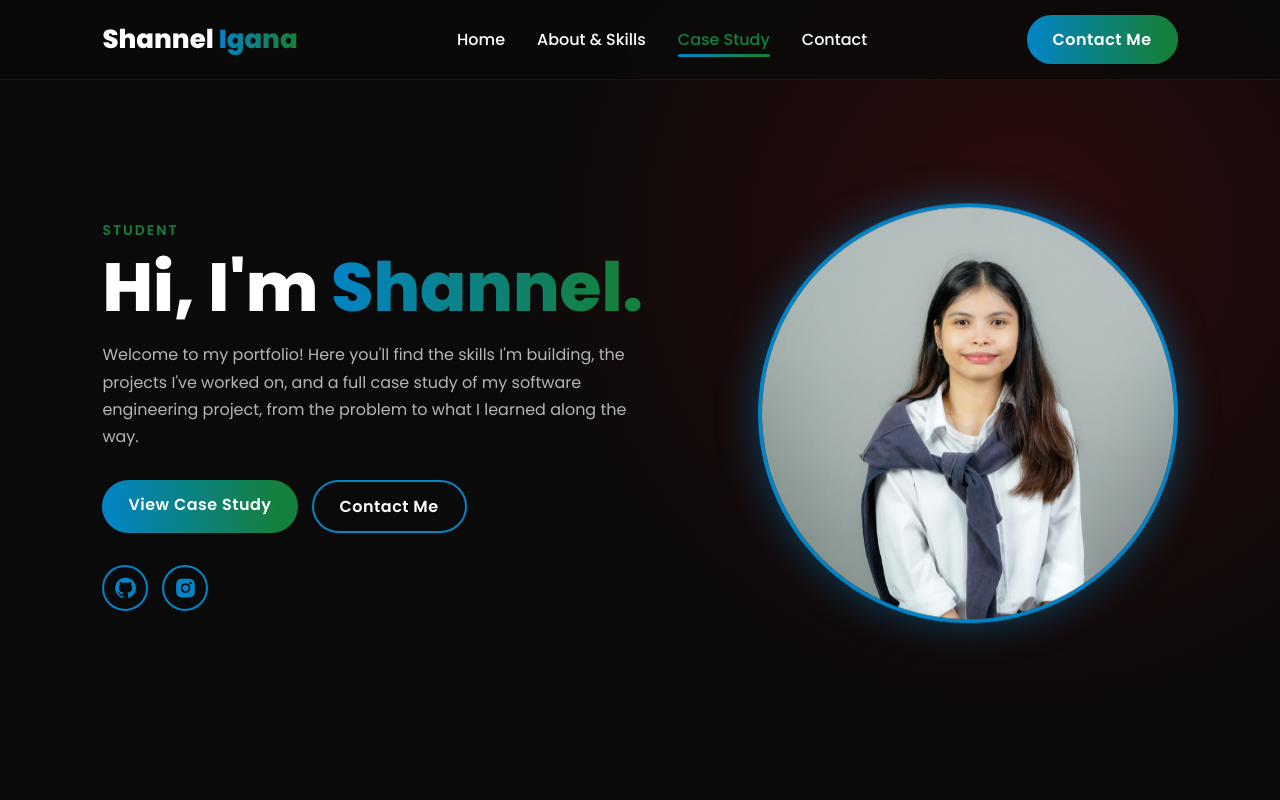
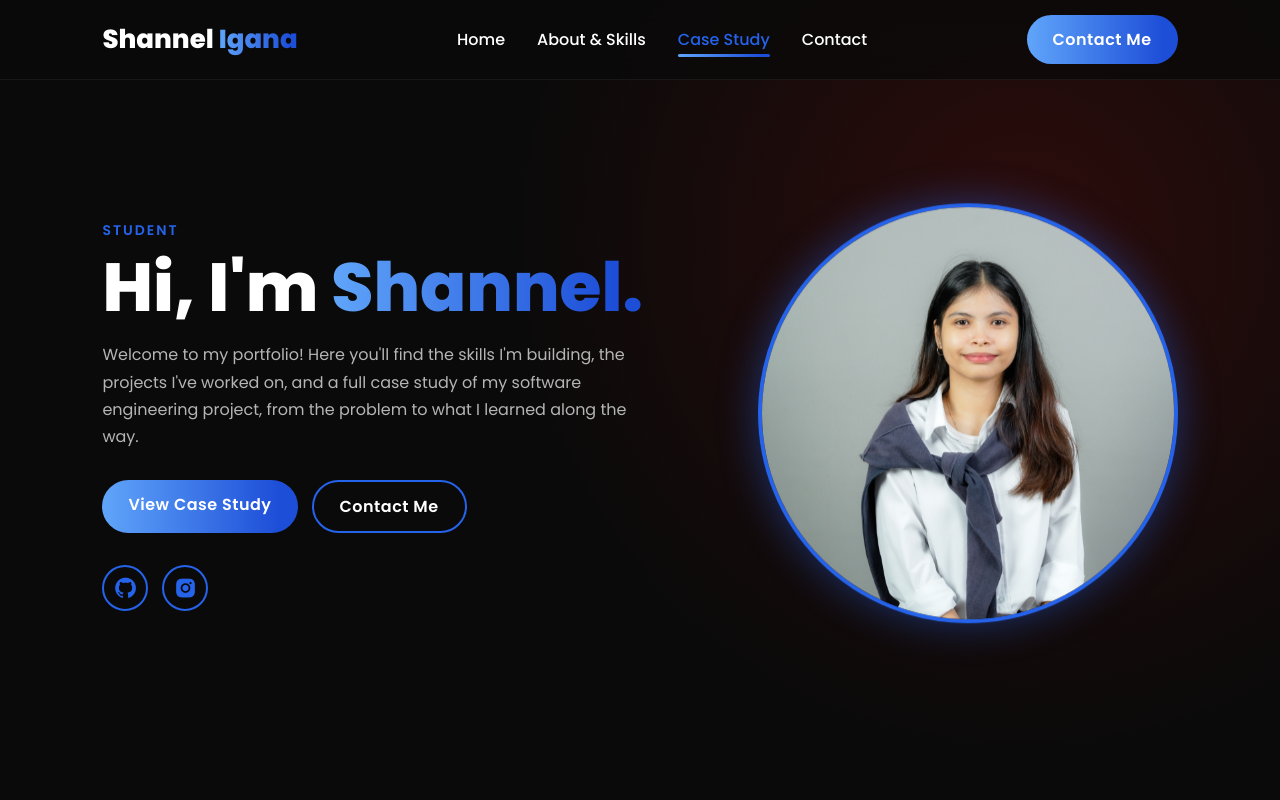
Before and after one commit to shxnele/Personal-Portfolio, a plain HTML site: page index.html in a window 1280 px wide. Shown: the top 800 px of the page. Drawn offline with nearby package versions, Linux system fonts and the light colour scheme.

Commit message:
Update styles.css

```diff
--- a/styles.css
+++ b/styles.css
@@ -1,15 +1,3 @@
-
-
-
-
-
-
-
-
-
-
-
-
 
 
 *,
@@ -27,9 +15,9 @@
     --border-color: #2a2a2a;
     --text-color: #ffffff;
     --muted-color: #b5b5b5;
-    --main-color: #0284c7;
-    --accent-color: #15803d;
-    --gradient: linear-gradient(270deg, #15803d 10%, #0284c7 100%);
+    --main-color: #2563eb;
+    --accent-color: #2563eb;
+    --gradient: linear-gradient(270deg, #1d4ed8 10%, #60a5fa 100%);
     --radius: 1.6rem;
     --header-h: 8rem;
 }
@@ -162,9 +150,9 @@ button { font: inherit; color: inherit; background: none; border: none; cursor:
     color: #fff;
     white-space: nowrap;
 }
-.gradient-btn:hover { transform: translateY(-2px) scale(1.03); box-shadow: 0 0 2rem rgba(2, 132, 199, 0.45); }
+.gradient-btn:hover { transform: translateY(-2px) scale(1.03); box-shadow: 0 0 2rem rgba(37, 99, 235, 0.45); }
 .btn { border: 2px solid var(--main-color); color: var(--text-color); }
-.btn:hover { background: var(--main-color); box-shadow: 0 0 1.8rem rgba(2, 132, 199, 0.5); transform: translateY(-2px); }
+.btn:hover { background: var(--main-color); box-shadow: 0 0 1.8rem rgba(59, 130, 246, 0.5); transform: translateY(-2px); }
 .btn-group { display: flex; flex-wrap: wrap; gap: 1.4rem; }
 .inline-btn { margin-top: 1.6rem; }
 
@@ -217,7 +205,7 @@ section:nth-of-type(even) .card { background: var(--bg-color); }
     object-fit: cover;
     border-radius: 50%;
     border: 4px solid var(--main-color);
-    box-shadow: 0 0 4rem rgba(2, 132, 199, 0.45);
+    box-shadow: 0 0 4rem rgba(37, 99, 235, 0.45);
     animation: float 6s ease-in-out infinite;
 }
 @keyframes float { 50% { transform: translateY(-1.2rem); } }
@@ -272,8 +260,8 @@ section:nth-of-type(even) .card { background: var(--bg-color); }
     align-items: center;
     max-width: 110rem;
     margin: 0 auto 3rem;
-    border-color: rgba(2, 132, 199, 0.5);
-    box-shadow: 0 0 3rem rgba(2, 132, 199, 0.12);
+    border-color: rgba(59, 130, 246, 0.5);
+    box-shadow: 0 0 3rem rgba(37, 99, 235, 0.12);
 }
 .project-visual {
     aspect-ratio: 1;
```
